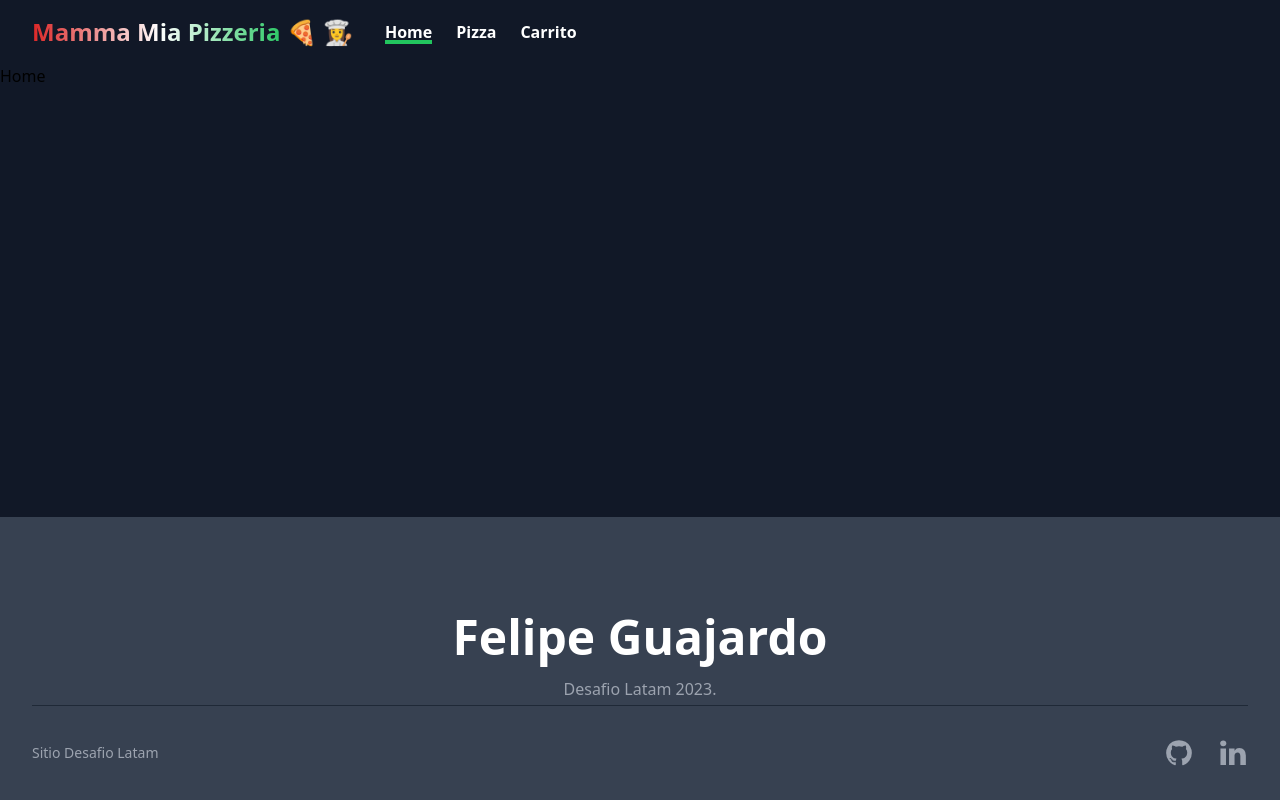
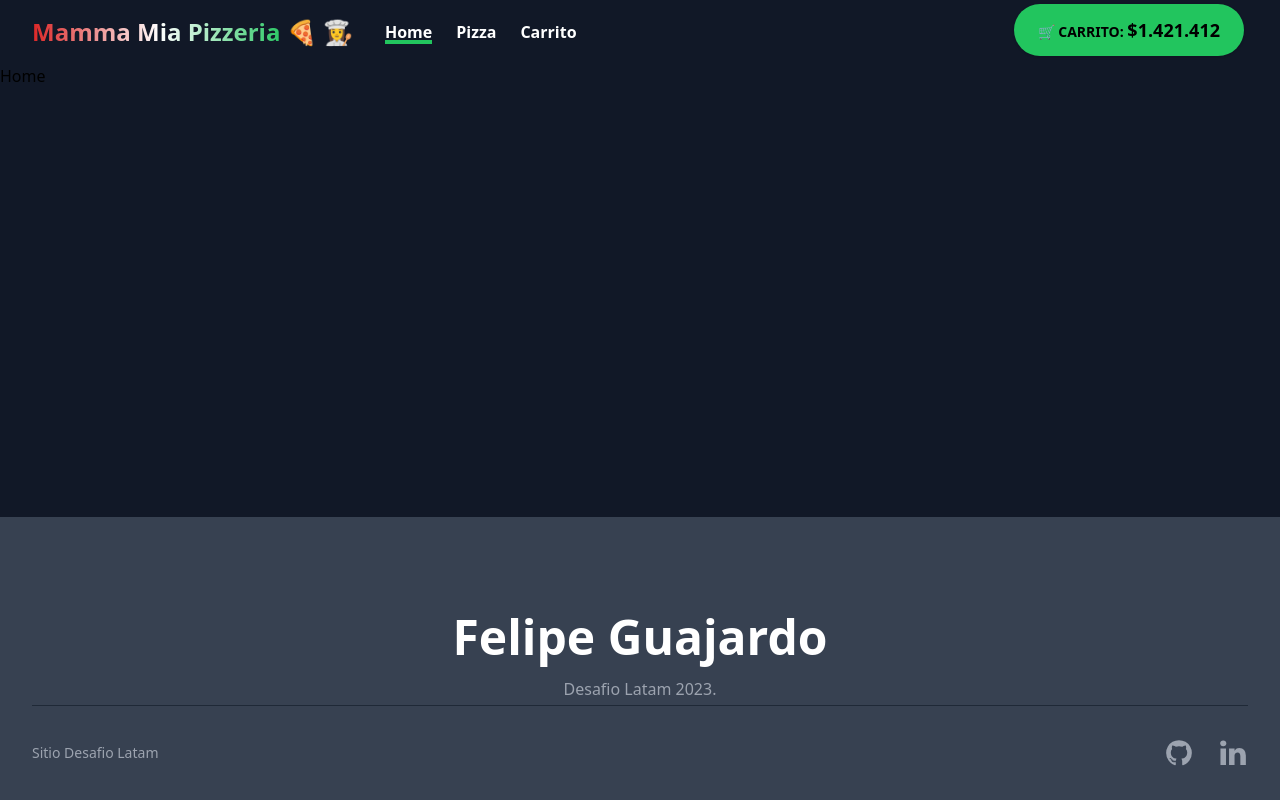
Before and after one commit to Pipexlul/U5-D4-Prueba-Final, a React (Vite) app: page /#/home in a window 1280 px wide. Built offline with nearby package versions, Linux system fonts and the light colour scheme.

Commit message:
Add CartButton component and add it to NavBar. Add boilerplate code for main app context (PizzaContext)

```diff
--- /dev/null
+++ b/src/components/CartButton.jsx
@@ -0,0 +1,25 @@
+import { useNavigate } from "react-router-dom";
+
+import { formatNumToCLP } from "../utils/currencyUtils";
+
+const numTest = 1421412;
+const totalPrice = numTest;
+
+const CartButton = ({ label, labelColor, bgColor, bgColorEmpty, cartPath }) => {
+  const navigate = useNavigate();
+
+  return (
+    <button
+      className={`${
+        totalPrice > 0 ? bgColor : bgColorEmpty
+      } ${labelColor} font-bold uppercase text-sm px-6 py-3 rounded-full shadow hover:shadow-lg outline-none focus:outline-none mr-1 mb-1 ease-linear transition-all duration-150`}
+      type="button"
+      onClick={() => navigate(cartPath)}
+    >
+      <span>{label}</span>
+      <span className="text-lg">{formatNumToCLP(numTest)}</span>
+    </button>
+  );
+};
+
+export default CartButton;
--- a/src/components/NavBar.jsx
+++ b/src/components/NavBar.jsx
@@ -1,6 +1,7 @@
 import { Link, NavLink } from "react-router-dom";
 
 import ShinyNavLink from "./ShinyNavLink";
+import CartButton from "./CartButton";
 
 const NavBar = ({
   header,
@@ -49,6 +50,14 @@ const NavBar = ({
               })}
             </ul>
           </nav>
+
+          <CartButton
+            label="🛒 Carrito: "
+            bgColor="bg-green-500 hover:bg-green-300"
+            bgColorEmpty="bg-red-500 hover:bg-red-300"
+            textColor="text-black"
+            cartPath="/carrito"
+          />
         </div>
       </div>
     </header>
--- /dev/null
+++ b/src/contexts/PizzaContext.jsx
@@ -0,0 +1,10 @@
+import { createContext } from "react";
+
+const PizzaContext = createContext(null);
+
+const PizzaContextProvider = ({ children }) => {
+  return <PizzaContext.Provider value={{}}>{children}</PizzaContext.Provider>;
+};
+
+export default PizzaContextProvider;
+export { PizzaContext };
--- /dev/null
+++ b/src/utils/currencyUtils.js
@@ -0,0 +1,11 @@
+const currencyFormatter = new Intl.NumberFormat("es-CL", {
+  style: "currency",
+  currency: "CLP",
+  currencyDisplay: "symbol",
+});
+
+const formatNumToCLP = (num) => {
+  return currencyFormatter.format(num);
+};
+
+export { formatNumToCLP };
--- a/src/views/Root.jsx
+++ b/src/views/Root.jsx
@@ -3,10 +3,13 @@ import { Outlet } from "react-router-dom";
 import NavBar from "../components/NavBar";
 import Footer from "../components/Footer";
 
+import PizzaContextProvider from "../contexts/PizzaContext";
+
 import { navData } from "../data/navData.json";
 
 const Root = () => {
   return (
+    <PizzaContextProvider>
       <div className="flex flex-col min-h-screen bg-gray-900">
         <NavBar
           header="Mamma Mia Pizzeria "
@@ -19,6 +22,7 @@ const Root = () => {
         <Outlet />
         <Footer />
       </div>
+    </PizzaContextProvider>
   );
 };
 
```
Lines whose indentation alone changed are shown as unchanged.
